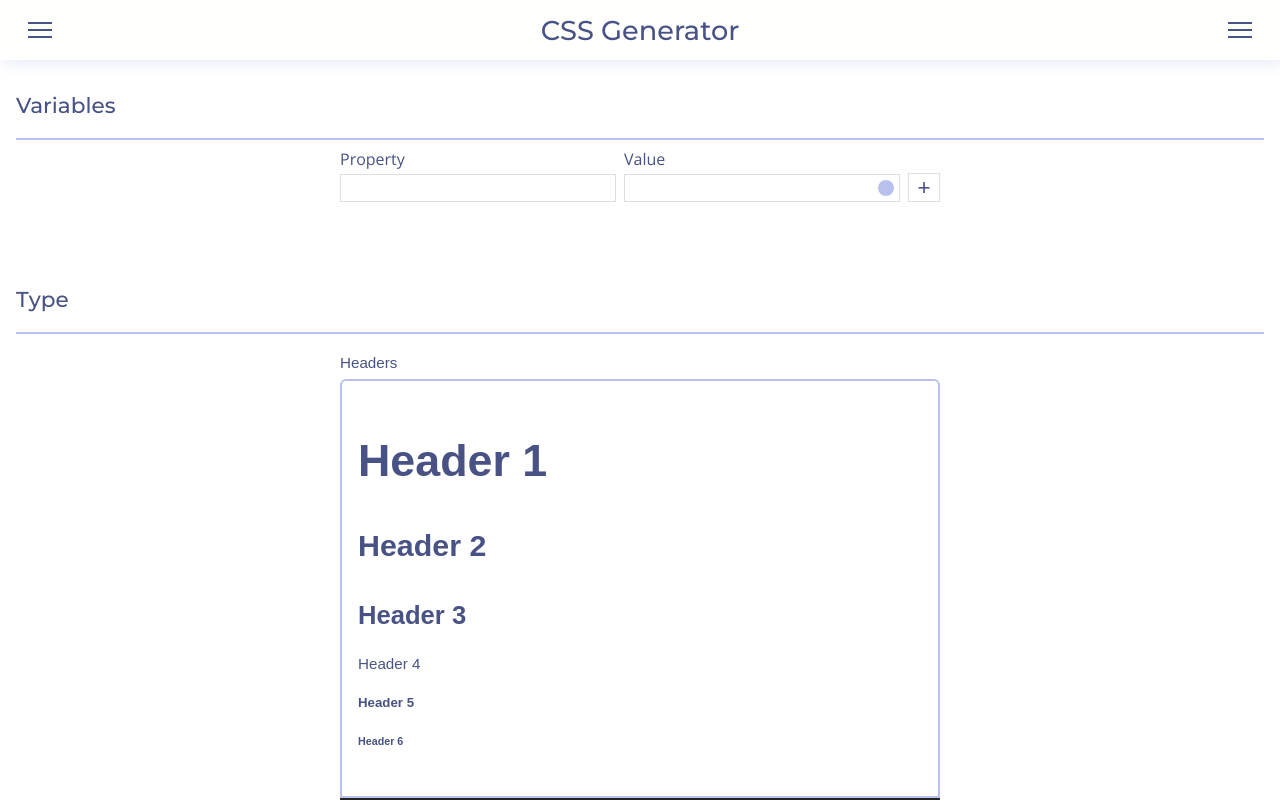
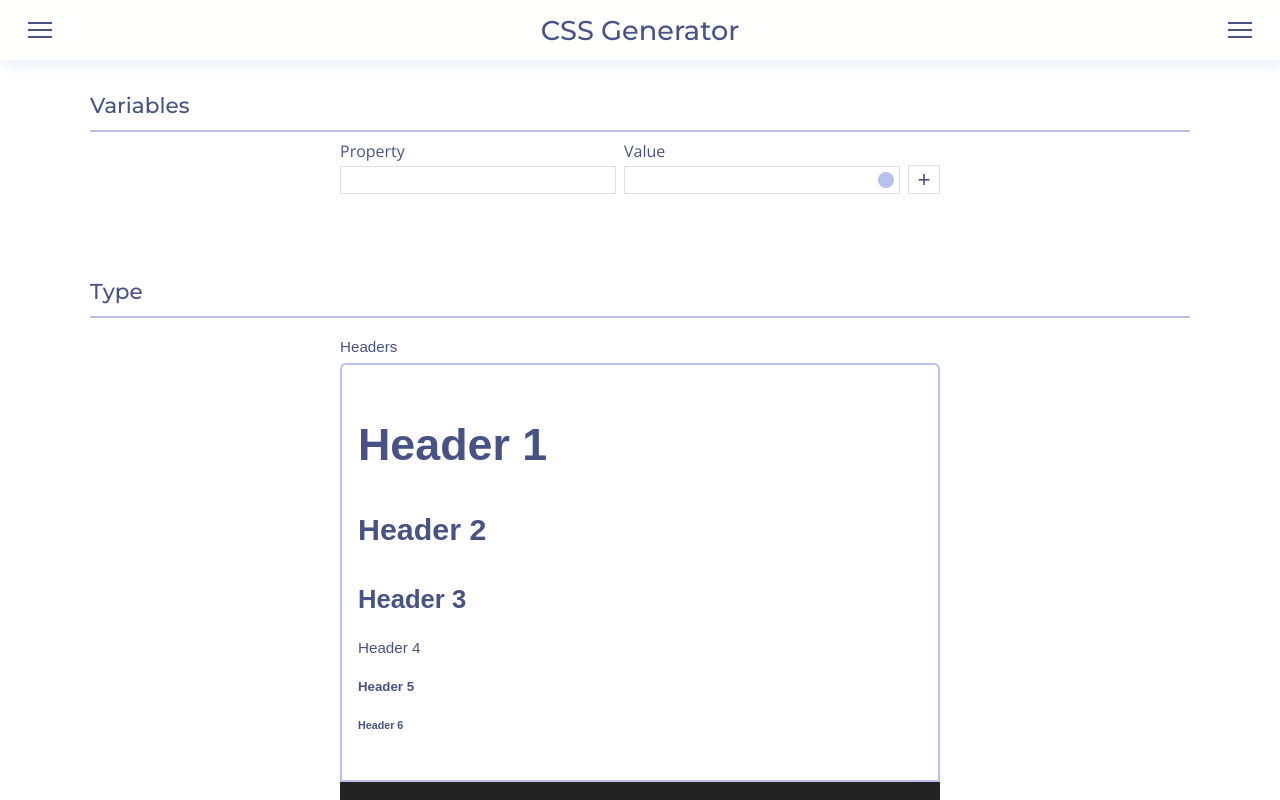
Before and after one commit to RUnroe/css-generator, a React (Create React App) app: page / in a window 1280 px wide. Shown: the top 800 px of the page. Built offline with nearby package versions, Linux system fonts and the light colour scheme.

Commit message:
Fix some styles

```diff
--- a/src/components/content/Content.css
+++ b/src/components/content/Content.css
@@ -1,6 +1,11 @@
 .content-section {
     padding: 1rem;
     /* margin-top:3.8rem; */
+}
+.content-container {
+    max-width: 1100px;
+    margin: 0 auto;
+    display: block;
 }
 
 .content-section a {
@@ -27,7 +32,10 @@
 }
 
 .content-section hr {
-    border:1px solid var(--color-primary-500);
+    margin-top:0;
+    border:none;
+    height:2px;
+    background-color: var(--color-primary-500);
 }
 
 .content-section .demo-container {
--- a/src/components/content/ContentMain.js
+++ b/src/components/content/ContentMain.js
@@ -13,9 +13,11 @@ const ContentMain = ({isLeftOpen, isRightOpen}) => {
         <>
         <div><Toaster/></div>
         <div className={`content-section ${isLeftOpen ? "left-open" : ""} ${isRightOpen ? "right-open" : ""}`}>
-            <Variables variables={variables} setVariables={updateVariables}/>
-            <Type />
-            <Form />
+            <div className='content-container'>
+                <Variables variables={variables} setVariables={updateVariables}/>
+                <Type />
+                <Form />
+            </div>
         </div>
         </>
     );
```
